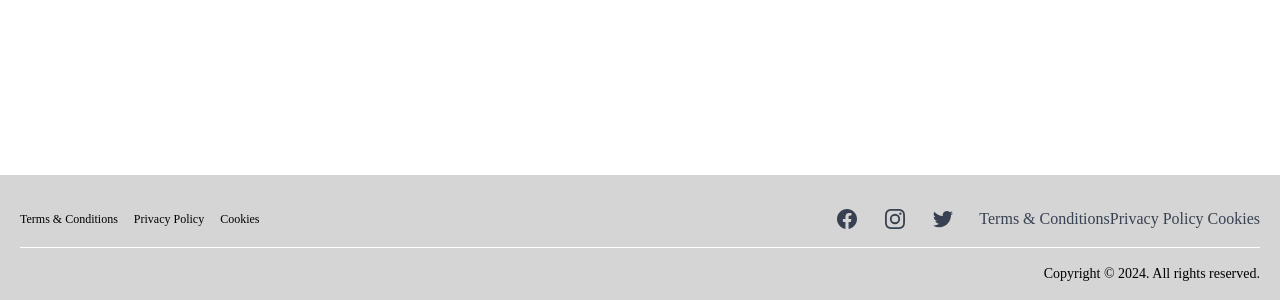
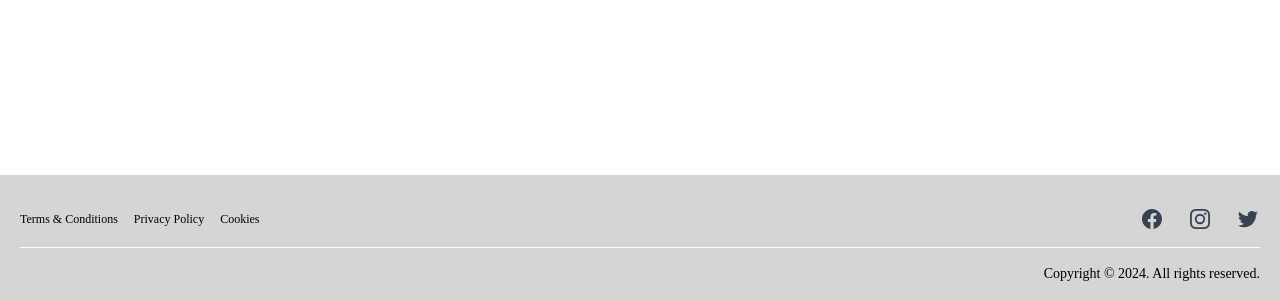
Before and after one commit to esmaaksoy/Home-frontend, a React (Create React App) app: page /home in a window 1280 px wide. Shown: the part 1611-1911 px from the top of the page. Built offline with nearby package versions, Linux system fonts and the light colour scheme; no server answers; sample sign-in values are in the browser's storage.

Commit message:
fix: footer

```diff
--- a/src/components/Footer.jsx
+++ b/src/components/Footer.jsx
@@ -2,7 +2,7 @@ import { NavLink } from "react-router-dom";
 import { facebook, footerData, instagram, twitter } from "../helpers/data";
 
 const Footer = () => {
-  const icon = [facebook, instagram, twitter, footerData];
+  const icon = [facebook, instagram, twitter];
 
   return (
     <footer className="bg-[#D5D5D5] px-5">
```
